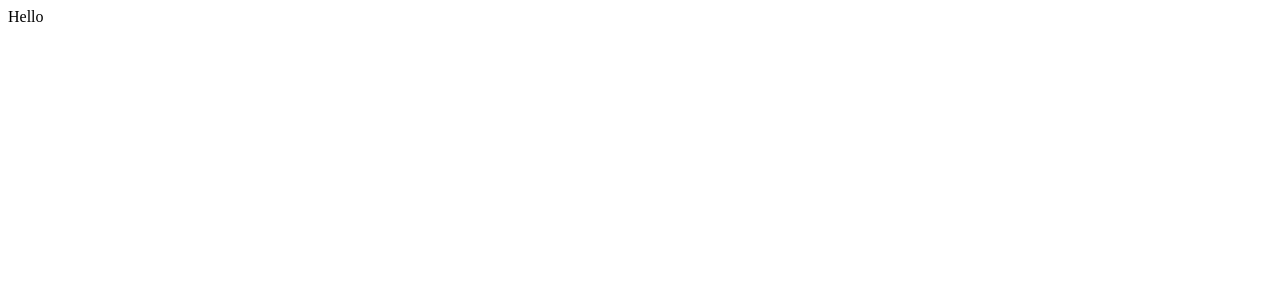
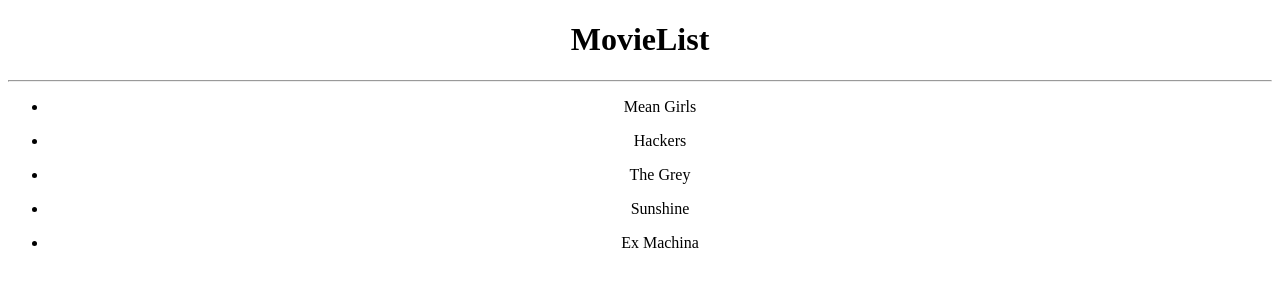
Before and after one commit to melliottgithub/movielist, a React (Create React App) app: page / in a window 1280 px wide. Shown: the top 300 px of the page. Built offline with nearby package versions, Linux system fonts and the light colour scheme.

Commit message:
add movie list

```diff
--- a/package.json
+++ b/package.json
@@ -9,6 +9,7 @@
     "react": "^17.0.1",
     "react-dom": "^17.0.1",
     "react-scripts": "4.0.2",
+    "styled-components": "^5.2.1",
     "web-vitals": "^1.1.0"
   },
   "scripts": {
--- a/src/App.js
+++ b/src/App.js
@@ -1,10 +1,26 @@
+import styled from "styled-components";
+import Header from "./components/Header";
+import MovieList from "./components/MovieList";
+import PropTypes from "prop-types";
 
-function App() {
+const StyledFrag = styled.div`
+  background-color: white;
+  text-align: center;
+`;
+
+function App({ movies }) {
   return (
-    <div>
-     Hello
-    </div>
+    <StyledFrag>
+      <Header />
+      {movies.map((movie, index) => (
+        <MovieList key={index} movie={movie} />
+      ))}
+    </StyledFrag>
   );
 }
 
+App.propTypes = {
+  movies: PropTypes.array.isRequired,
+};
+
 export default App;
--- /dev/null
+++ b/src/components/Header/index.js
@@ -0,0 +1,16 @@
+import styled from "styled-components";
+
+const StyledDiv = styled.div`
+  // background-color: red;
+`;
+
+const Header = () => {
+  return (
+    <StyledDiv>
+      <h1>MovieList</h1>
+      <hr />
+    </StyledDiv>
+  );
+};
+
+export default Header;
--- /dev/null
+++ b/src/components/MovieList/index.js
@@ -0,0 +1,12 @@
+import React from "react";
+
+const MovieList = ({ movie }) => {
+  const { title } = movie;
+  return (
+    <ul>
+      <li>{title}</li>
+    </ul>
+  );
+};
+
+export default MovieList;
--- /dev/null
+++ b/src/data/index.js
@@ -0,0 +1,9 @@
+const movies = [
+  { title: "Mean Girls" },
+  { title: "Hackers" },
+  { title: "The Grey" },
+  { title: "Sunshine" },
+  { title: "Ex Machina" },
+];
+
+export default movies;
--- a/src/index.js
+++ b/src/index.js
@@ -1,5 +1,7 @@
 import React from "react";
 import ReactDOM from "react-dom";
 import App from "./App";
+import movies from "./data";
 
-ReactDOM.render(<App />, document.getElementById("root"));
+
+ReactDOM.render(<App movies={movies}/>, document.getElementById("root"));
```
Also changed, not shown: src/components/Header/styles.js (added), src/components/SearchBar/index.js (added), 1 other file (tests, documents, lock files or other folders).
